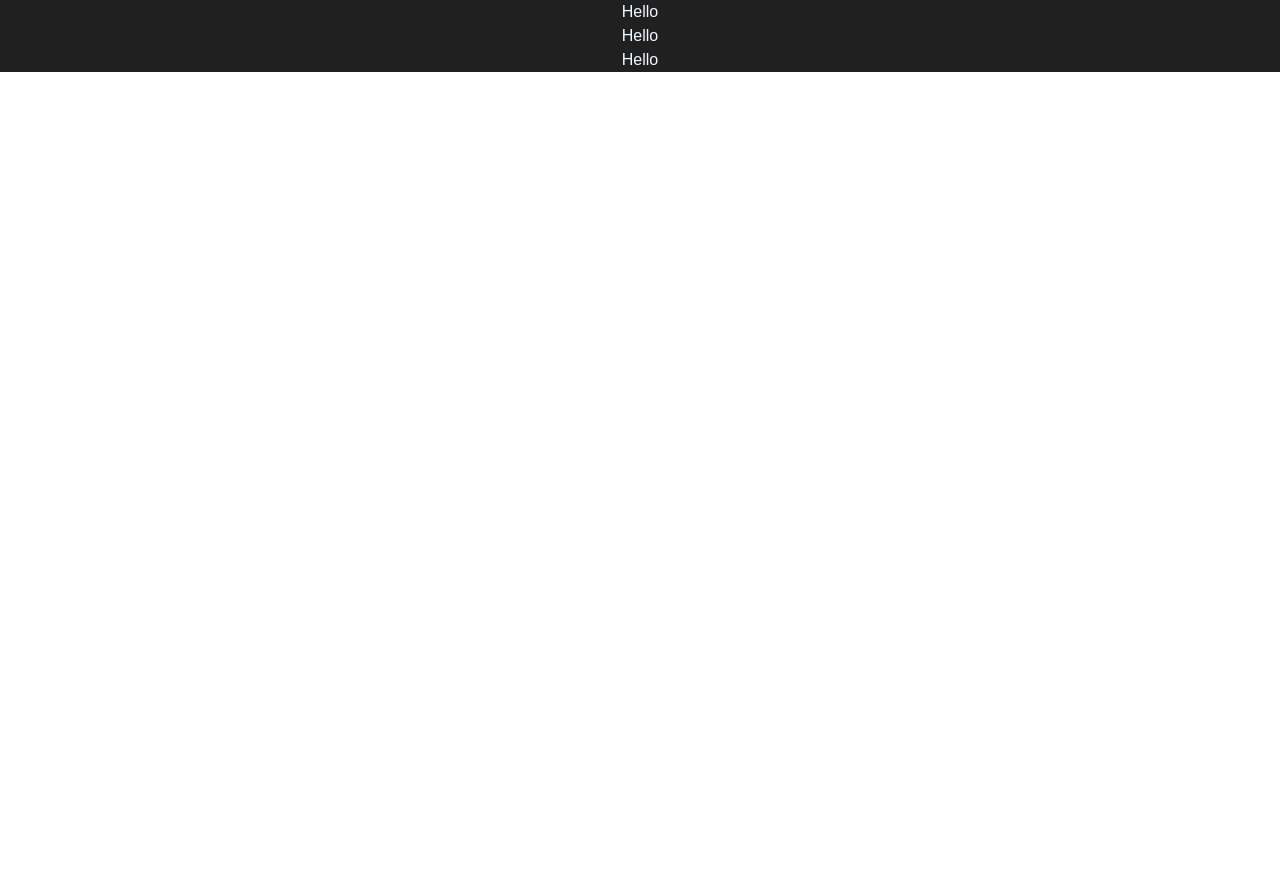
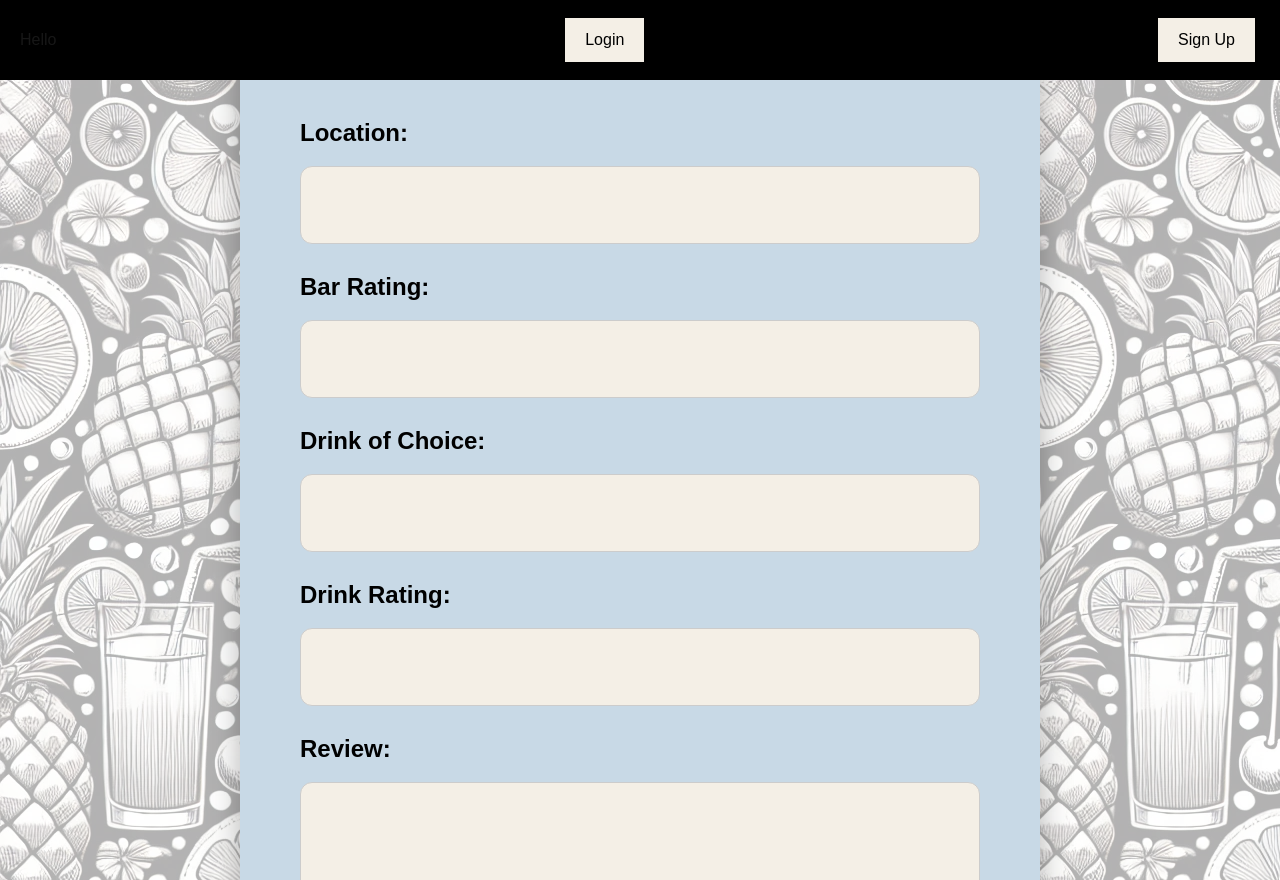
Before and after one commit to StephenPhenyrd/WebDevWebsite, a Next.js app in the folder tipsy-blogger/: page /additem in a window 1280 px wide. Before the commit the page ends 800 px from the top, so only its background shows below. Built offline with nearby package versions, Linux system fonts and the light colour scheme.

Commit message:
form page w/css
updated the form page, created img folder, and added css to form page as well as header.

```diff
--- /dev/null
+++ b/tipsy-blogger/src/app/additem/addpage.css
@@ -0,0 +1,90 @@
+
+.form-background {
+    position: relative;
+    width: 100%;
+    height: 100vh;
+    overflow: hidden;
+    display: flex;
+    align-items: center;
+    justify-content: center;
+  }
+
+  .background-wrapper {
+    position: absolute;
+    top: 0;
+    left: 0;
+    width: 100%;
+    height: 100%;
+    z-index: -1;
+    background-image: url('../img/formbackground.webp');
+    background-repeat: repeat;
+    background-size: auto;
+    opacity: 0.3;
+  }
+
+  .form-container {
+    position: relative;
+    width: 800px;
+    padding: 60px;
+    background-color: #C8D9E6;
+    border-radius: 25px;
+    box-shadow: 0 16px 32px rgba(0, 0, 0, 0.3);
+  }
+
+  .close-button {
+    position: absolute;
+    top: 30px;
+    right: 30px;
+    background: none;
+    border: none;
+    font-size: 36px;
+    cursor: pointer;
+  }
+
+  .form-title {
+    text-align: center;
+    font-size: 68px;
+    margin-bottom: 40px;
+    font-family: 'Tourney';
+    color: black;
+  }
+
+  .form-fields {
+    display: flex;
+    flex-direction: column;
+  }
+
+  .form-fields label {
+    margin-top: 25px;
+    font-size: 24px;
+    font-weight: bold;
+    color: black;
+  }
+
+  .form-fields input,
+  .form-fields textarea {
+    margin-top: 15px;
+    padding: 20px;
+    font-size: 24px;
+    border: 1px solid #ccc;
+    border-radius: 12px;
+    color: black;
+    background-color: #F4EFE6;
+  }
+
+  .submit-button {
+    margin-top: 40px;
+    padding: 20px;
+    font-size: 24px;
+    border: none;
+    border-radius: 12px;
+    background-color: #F4EFE6;
+    color: black;
+    cursor: pointer;
+    transition: background-color 0.3s ease;
+  }
+
+  .submit-button:hover {
+    background-color: #152238;
+    color:#F4EFE6;
+  }
--- a/tipsy-blogger/src/app/additem/page.tsx
+++ b/tipsy-blogger/src/app/additem/page.tsx
@@ -1,11 +1,49 @@
-import Header from "../components/Header"
+import React from 'react';
+import Header from '../components/Header';
+import Button from '../components/Button';
+import Link from 'next/link';
+import './addpage.css';
 
-export default function() {
-    return(
-        <div>
-        <Header />
-        <Header />
-        <Header />
+const Page: React.FC = () => {
+  return (
+    <>
+      <Header>
+        <Button>
+          <Link href="/authview">Login</Link>
+        </Button>
+        <Button>
+          <Link href="/additem">Sign Up</Link>
+        </Button>
+      </Header>
+
+      <div className="form-background">
+        <div className="background-wrapper">
+
         </div>
-    );
-}
+        <div className="form-container">
+          <h1 className="form-title">THE TIPSY BLOGGER</h1>
+          <form className="form-fields">
+            <label htmlFor="location">Location:</label>
+            <input type="text" id="location" name="location" />
+
+            <label htmlFor="barRating">Bar Rating:</label>
+            <input type="number" id="barRating" name="barRating" />
+
+            <label htmlFor="drinkOfChoice">Drink of Choice:</label>
+            <input type="text" id="drinkOfChoice" name="drinkOfChoice" />
+
+            <label htmlFor="drinkRating">Drink Rating:</label>
+            <input type="number" id="drinkRating" name="drinkRating" />
+
+            <label htmlFor="review">Review:</label>
+            <textarea id="review" name="review" />
+
+            <button type="submit" className="submit-button">Submit</button>
+          </form>
+        </div>
+      </div>
+    </>
+  );
+};
+
+export default Page;
--- a/tipsy-blogger/src/app/components/Button.module.css
+++ b/tipsy-blogger/src/app/components/Button.module.css
@@ -1,3 +1,14 @@
 .button {
-    background-color: aqua;
+    background-color: #F4EFE6;
+    color: black;
+    border: none;
+    padding: 10px 20px;
+    margin: 0 5px;
+    cursor: pointer;
+    text-decoration: none;
 }
+
+.button a {
+    color: inherit;
+    text-decoration: none;
+}
--- a/tipsy-blogger/src/app/components/Header.module.css
+++ b/tipsy-blogger/src/app/components/Header.module.css
@@ -1,6 +1,8 @@
 .header {
     display: flex;
-    justify-content: center;
-    background-color: rgb(33, 32, 32);
-    color: aliceblue;
+    background-color: black;
+    height: 80px;
+    align-items: center;
+    justify-content: space-between;
+    padding: 0 20px;
 }
```
Also changed, not shown: tipsy-blogger/src/app/img/formbackground.webp (added).
